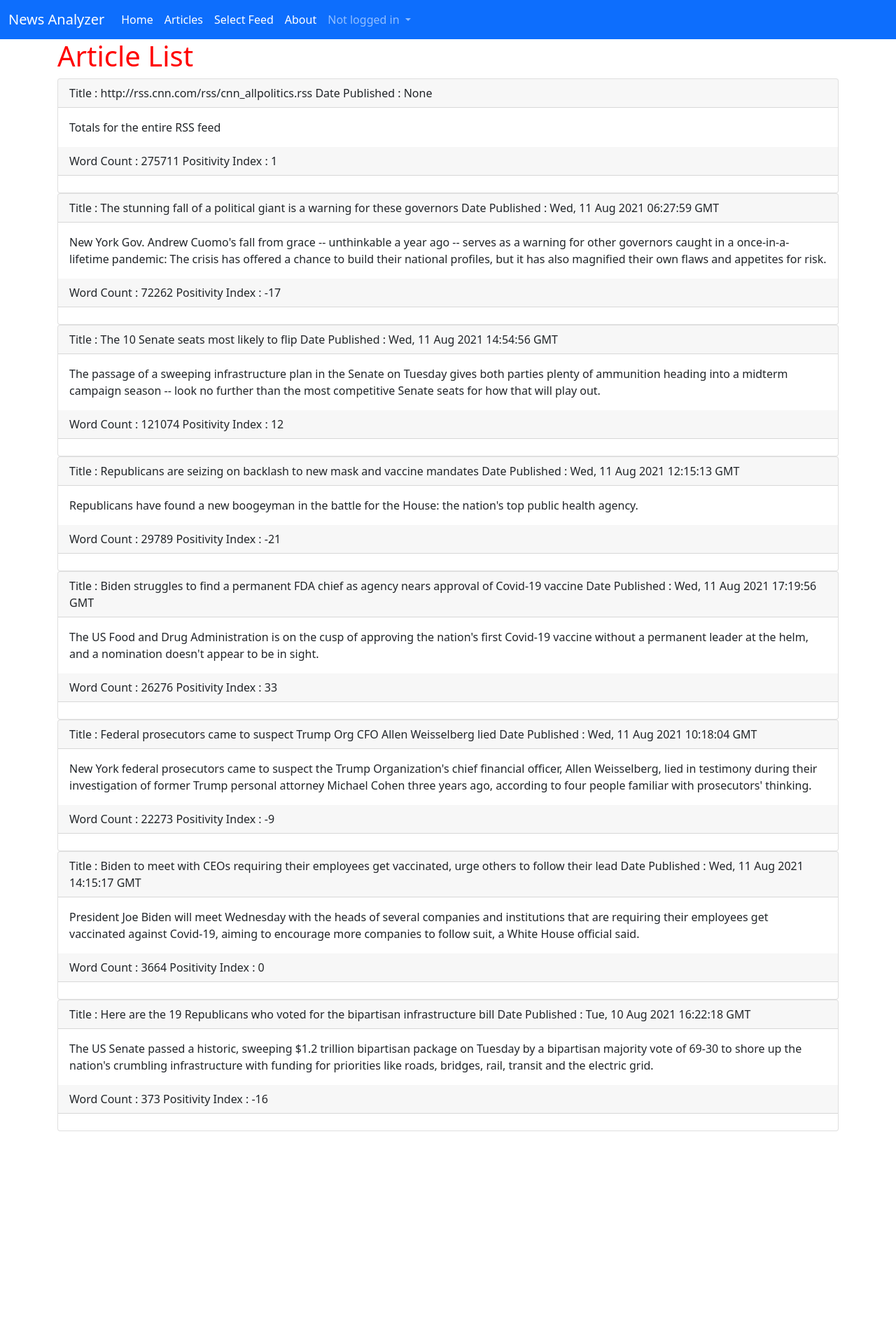
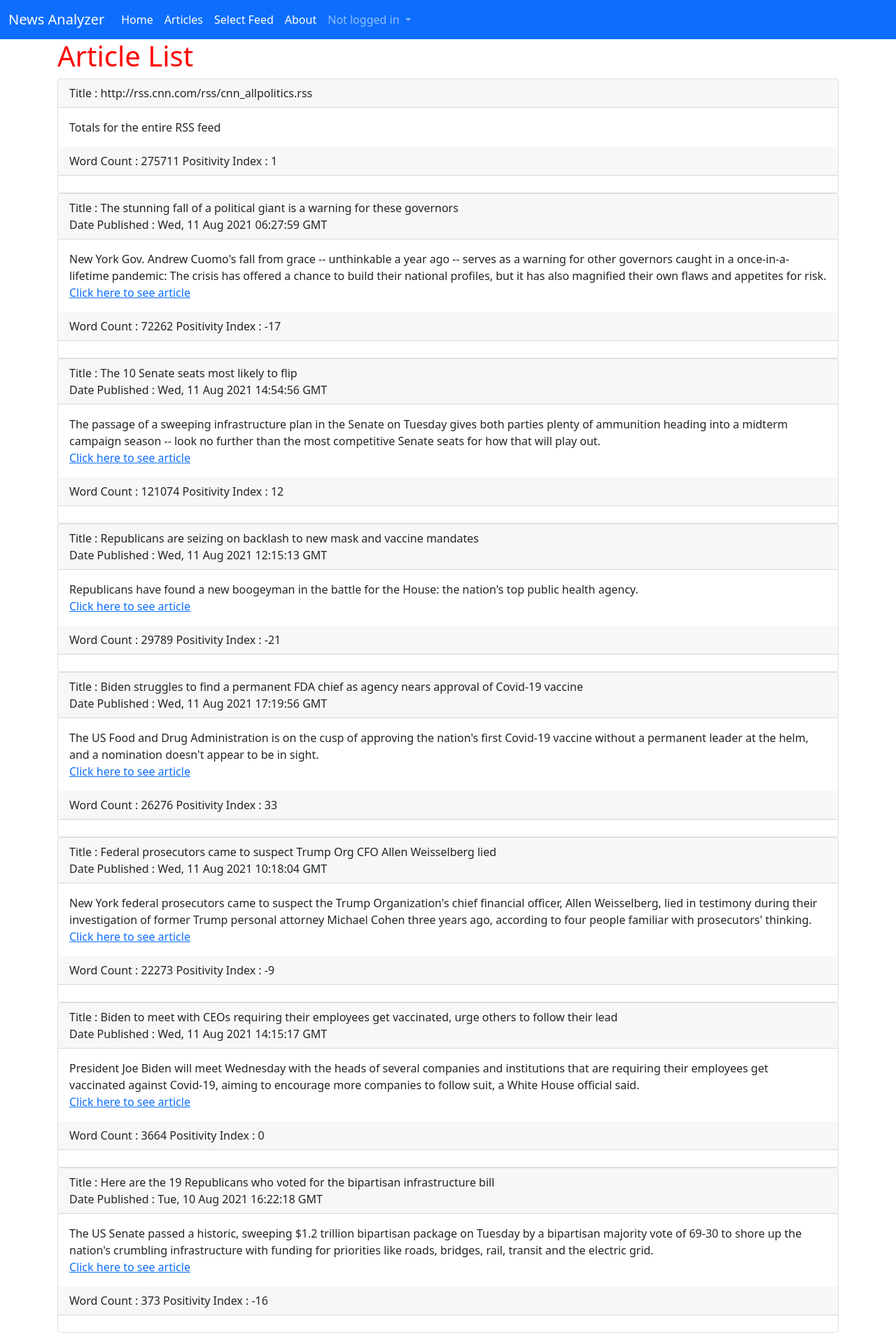
Before and after one commit to fbotero1956/newsanalyzer, a Django app: page /newsanalyzer/ in a window 1280 px wide. Shown: the whole page at 70% size. Before the commit the page ends 1616 px from the top, so only its background shows below. Run offline with Django 3.2, Linux system fonts and the light colour scheme; data comes from the database, SQL or seed files in the repository; both versions use the stored data as it was after the commit; parts of the project's set-up code (start-up, migrations or seed data) failed here and were passed over; some libraries are stand-ins or nearby versions.

Commit message:
add article  view

```diff
--- a/newsanalyzer/models.py
+++ b/newsanalyzer/models.py
@@ -7,16 +7,13 @@
 
 class Article(models.Model):
     title = models.CharField(max_length=255, null=True)
-    link = models.CharField(max_length=255, null=True)
+    link = models.URLField(null=True)
     description = models.CharField(max_length=255, null=True)
     date = models.CharField(max_length=255, null=True)
     word_count = models.IntegerField(null=True)
     positivity_index = models.IntegerField(null=True)
     record_type = models.IntegerField(null=True)
 
-
-
-
     def get_absolute_url(self):
         return reverse('article_detail', args=[int(self.id)])
 
--- a/newsanalyzer/views.py
+++ b/newsanalyzer/views.py
@@ -13,6 +13,7 @@
 from django.views.decorators.csrf import csrf_protect, csrf_exempt
 from .analyzer import TextAnalyzer
 import itertools
+from django.shortcuts import redirect
 
 
 class ArticleListView(ListView):
@@ -25,6 +26,9 @@
 class ArticleDetailView(DetailView):
     model = Article
     template_name = 'article_detail.html'
+
+def some_view(request):
+       return redirect(article.link)
 
 class ArticleCreateView(CreateView):
     model = Article
--- a/static/js/app.js
+++ b/static/js/app.js
@@ -4,6 +4,7 @@
 
  function getRSS(rss_url) {
     var text = rss_url;
+    document.getElementById("demo").innerHTML = "Feed analysis in progress, please wait...";
     console.log(text);
     var response = ""
     $.ajax({
@@ -14,6 +15,7 @@
                    console.log('back in JS ');
                   // console.log(response);
                   // alert(response);
+                  document.getElementById("demo").innerHTML = "Feed analysis successfully completed!";
                 }
     });
     console.log(response)
--- a/templates/article_detail.html
+++ b/templates/article_detail.html
@@ -5,5 +5,9 @@
 {% block content %}
 
    <h1>Article Detail</h1>
+   <div class="container">
+      <h2>{{ article.title }}</h2>
+      <a href="{{ article.link }}" target="_blank">Click here to see article</a>
+   </div>
 
 {% endblock content %}
--- a/templates/article_list.html
+++ b/templates/article_list.html
@@ -12,13 +12,21 @@
                   Title :
             </span>
             {{ article.title }}
-            <span class="font-weight-bold">
-               Date Published :
-            </span>
-            {{ article.date }}
+
+            {% if article.record_type > 0 %}
+               <br>
+               <span class="font-weight-bold">
+                  Date Published :
+               </span>
+               {{ article.date }}
+            {% endif %}
          </div>
          <div class ="card-body">
                {{ article.description }}
+               {% if article.record_type > 0 %}
+                  <br>
+                  <a href="{{ article.link }}" target="_blank">Click here to see article</a>
+               {% endif %}
          </div>
          <div class=card-header>
             <span class="font-weight-bold">
--- a/templates/base.html
+++ b/templates/base.html
@@ -61,6 +61,7 @@
             {% block content %}
 
             {% endblock content %}
+            <p id="demo"></p>
         </main>
     <!-- JavaScript Bundle with Popper -->
         <script src="https://cdn.jsdelivr.net/npm/bootstrap@5.0.1/dist/js/bootstrap.bundle.min.js" integrity="sha384-gtEjrD/SeCtmISkJkNUaaKMoLD0//ElJ19smozuHV6z3Iehds+3Ulb9Bn9Plx0x4" crossorigin="anonymous"></script>
```
Also changed, not shown: db.sqlite3, newsanalyzer/migrations/0007_alter_article_link.py (added).
